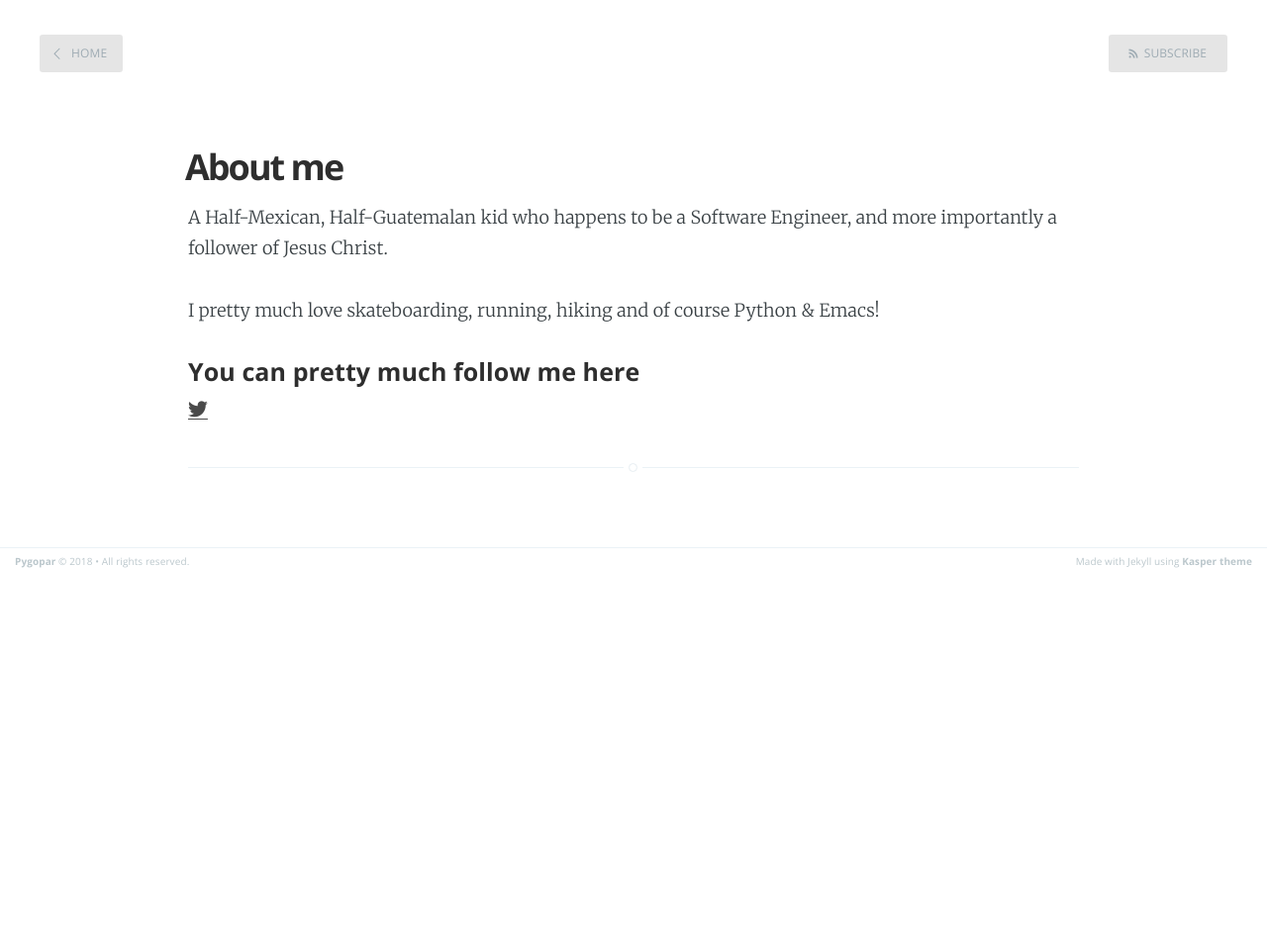
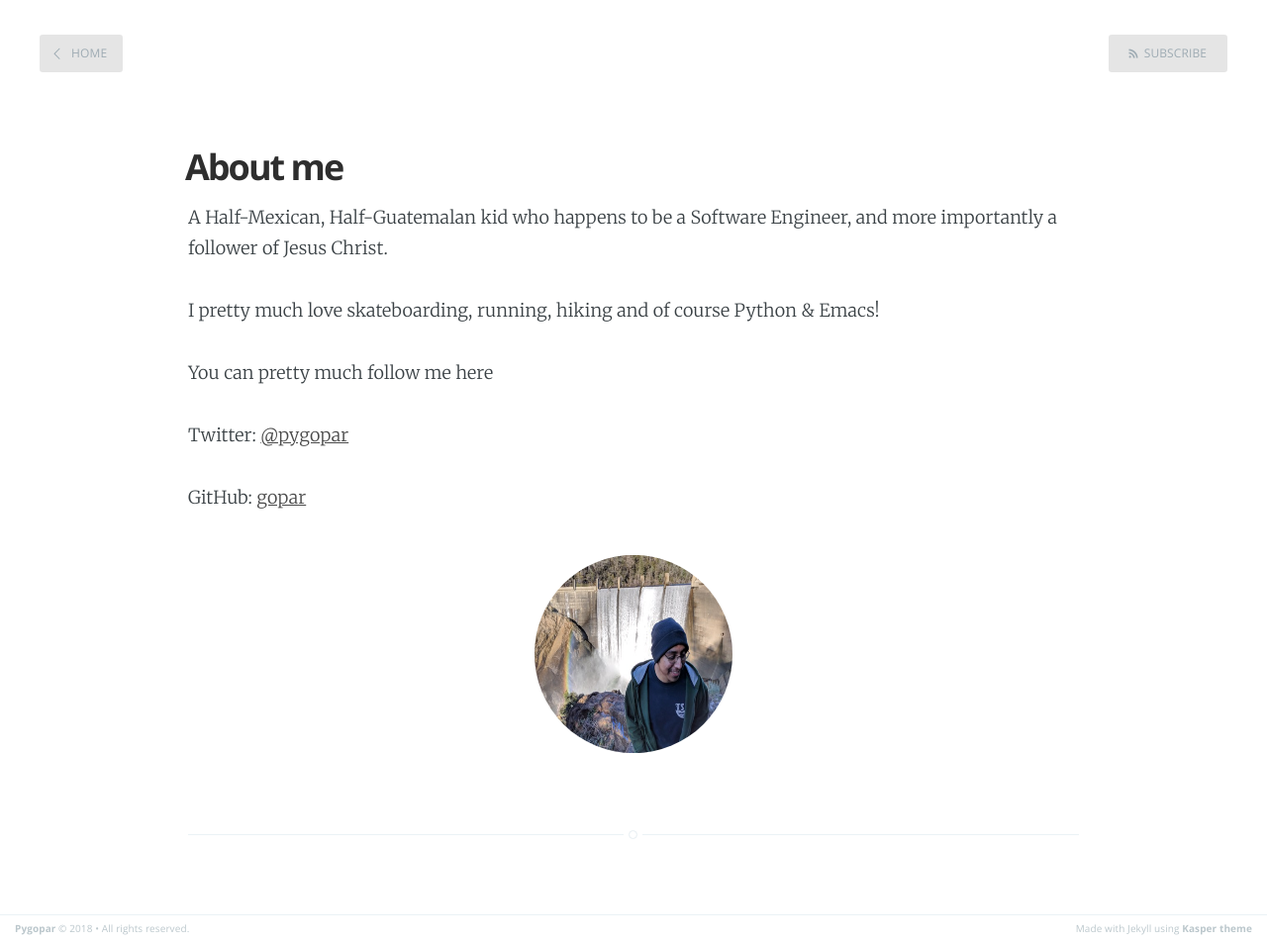
Before and after one commit to gopar/gopar.github.io, a Jekyll site: the page built from about.md, in a window 1280 px wide. Shown: the whole page at 99% size. Built offline with Jekyll 4.4.1, drawn with Linux system fonts in a browser that asks for light colours; before the commit the page ends 900 px from its top, so only the background shows below that.

Commit message:
Add image

```diff
--- a/_layouts/post.html
+++ b/_layouts/post.html
@@ -64,7 +64,7 @@ post_class: post-template
             <!-- If we want to display author's name and bio -->
             {% if site.author %}
                 <figure class="author-image">
-                    <a class="img" href="{{ site.baseurl }}" style="background-image: url(/assets/images/profile.png)">
+                    <a class="img" href="{{ site.baseurl }}" style="background-image: url(/assets/images/profile.jpg)">
                     <span class="hidden">{{site.author}}'s Picture</span></a>
                 </figure>
                 <section class="author">
--- a/about.md
+++ b/about.md
@@ -8,10 +8,11 @@ follower of Jesus Christ.
 
 I pretty much love skateboarding, running, hiking and of course Python & Emacs!
 
-<section class="share">
-    <h4>You can pretty much follow me here</h4>
-    <a class="icon-twitter" href="http://twitter.com/pygopar"
-        onclick="window.open(this.href);return false;">
-        <span class="hidden">Twitter</span>
-    </a>
-</section>
+You can pretty much follow me here
+
+Twitter: [@pygopar](https://twitter.com/pygopar)
+
+GitHub: [gopar](https://github.com/gopar)
+
+<img src="/assets/images/profile.jpg" alt="Author's profile picture"
+    style="width: 200px; height: 200px; border-radius: 100%;"/>
--- a/index.html
+++ b/index.html
@@ -48,7 +48,7 @@ about: 'about.html'
         </section>
         <footer class="post-meta">
             {% if site.author %}
-                <img class="author-thumb" src="/assets/images/profile.png" alt="Author's profile picture" nopin="nopin" />
+                <img class="author-thumb" src="/assets/images/profile.jpg" alt="Author's profile picture" nopin="nopin" />
                 {{ site.author }}
             {% endif %}
             {% if post.categories.size > 0 %}
```
Also changed, not shown: assets/images/profile.jpg (added).
